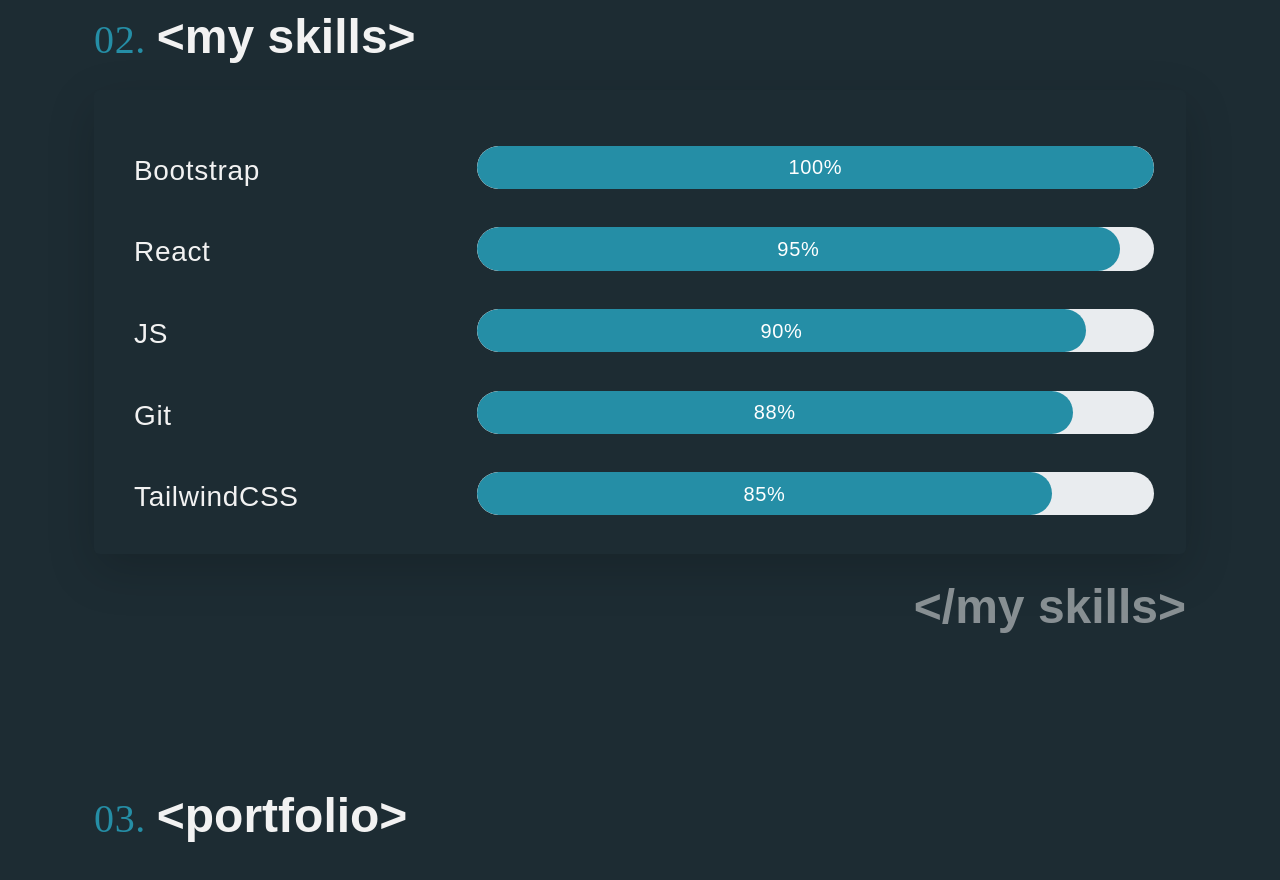
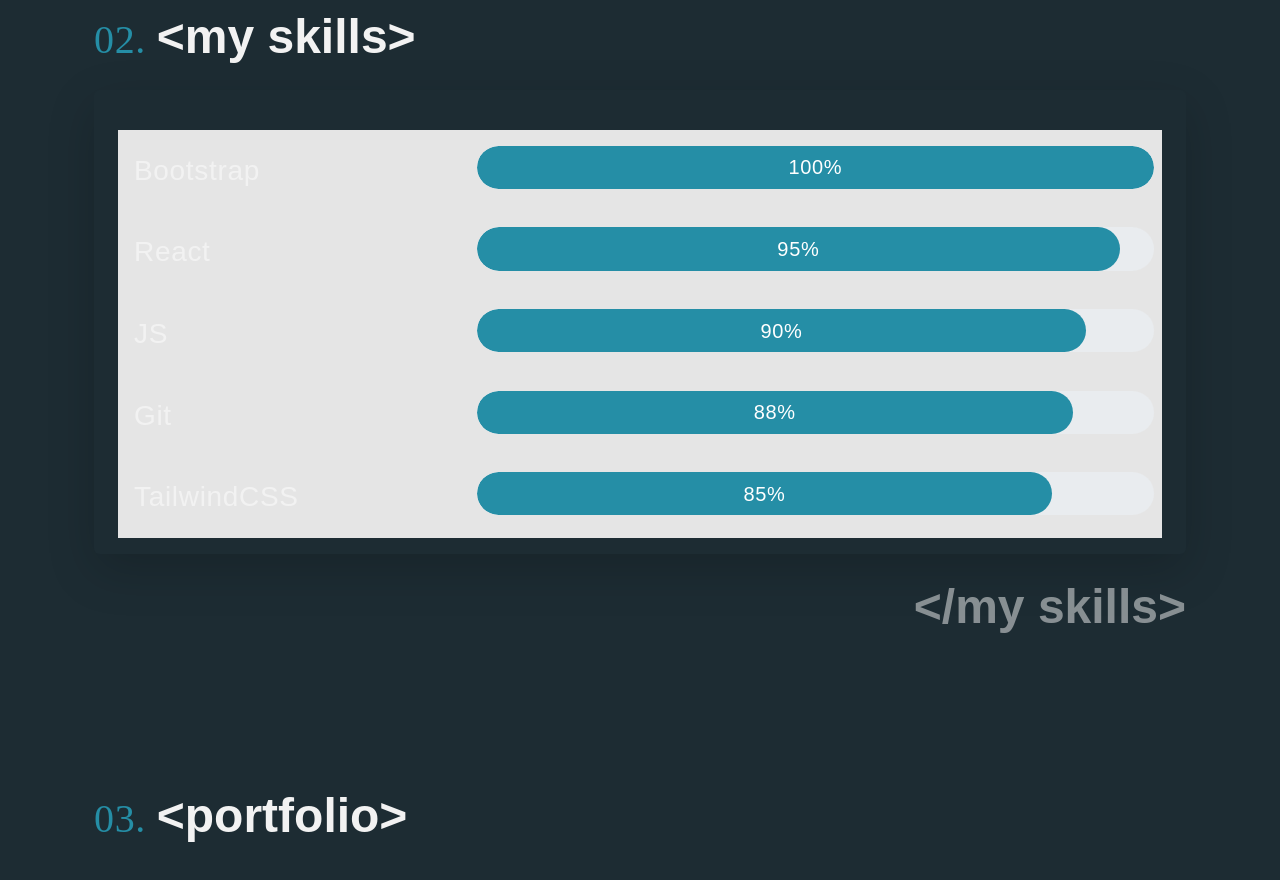
Before and after one commit to Kafolabi/portfolio, a React (Create React App) app: page / in a window 1280 px wide. Shown: the part 1500-2380 px from the top of the page. Built offline with nearby package versions, Linux system fonts and the light colour scheme; a web font is replaced by a local one.

Commit message:
Update Skillset.js
Changed the background color of the progress bars

```diff
--- a/src/components/Skillset.js
+++ b/src/components/Skillset.js
@@ -20,7 +20,7 @@
 
 const Skillset = () => {
   return (
-    <div classsname="text-color-light">
+    <div style={{backgroundColor: "#E5E5E5"}}>
       <Progressbars name="Bootstrap" value="100%" />
       <Progressbars name="React" value="95%" />
       <Progressbars name="JS" value="90%" />
```
